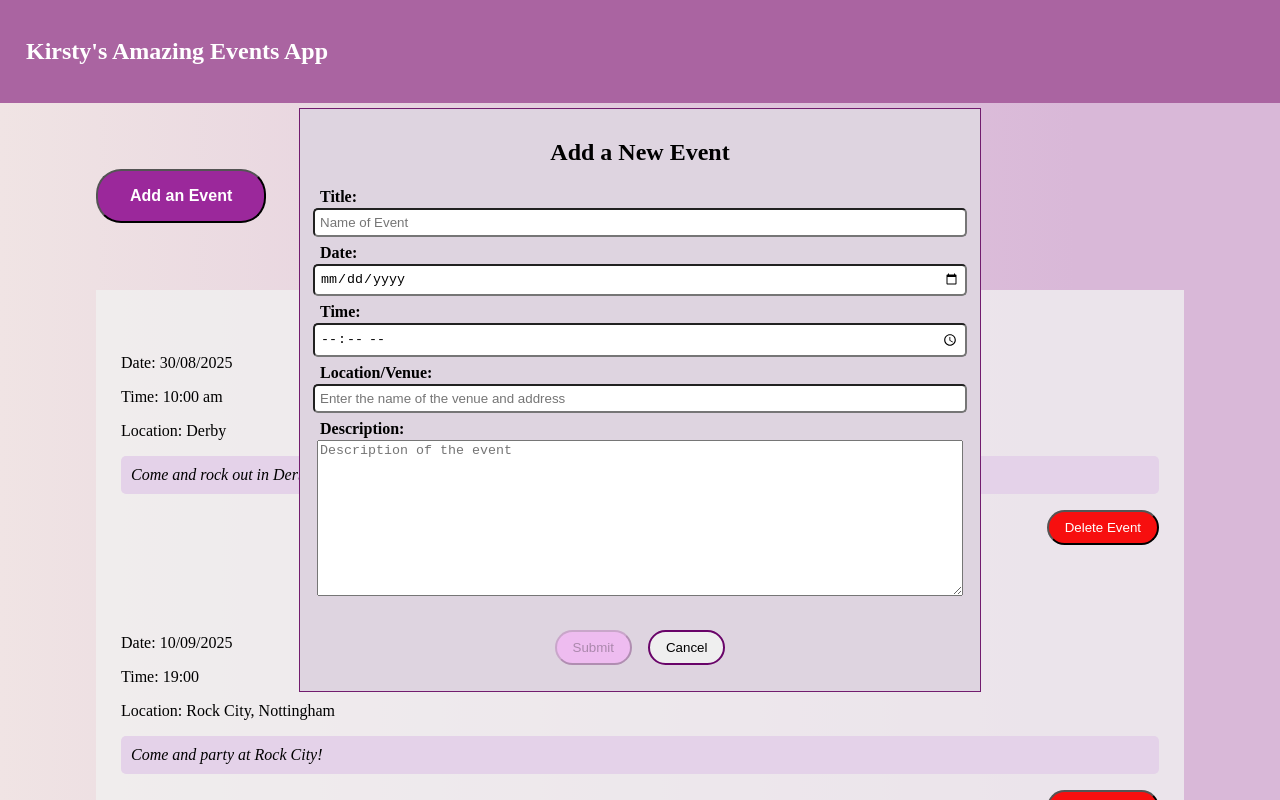
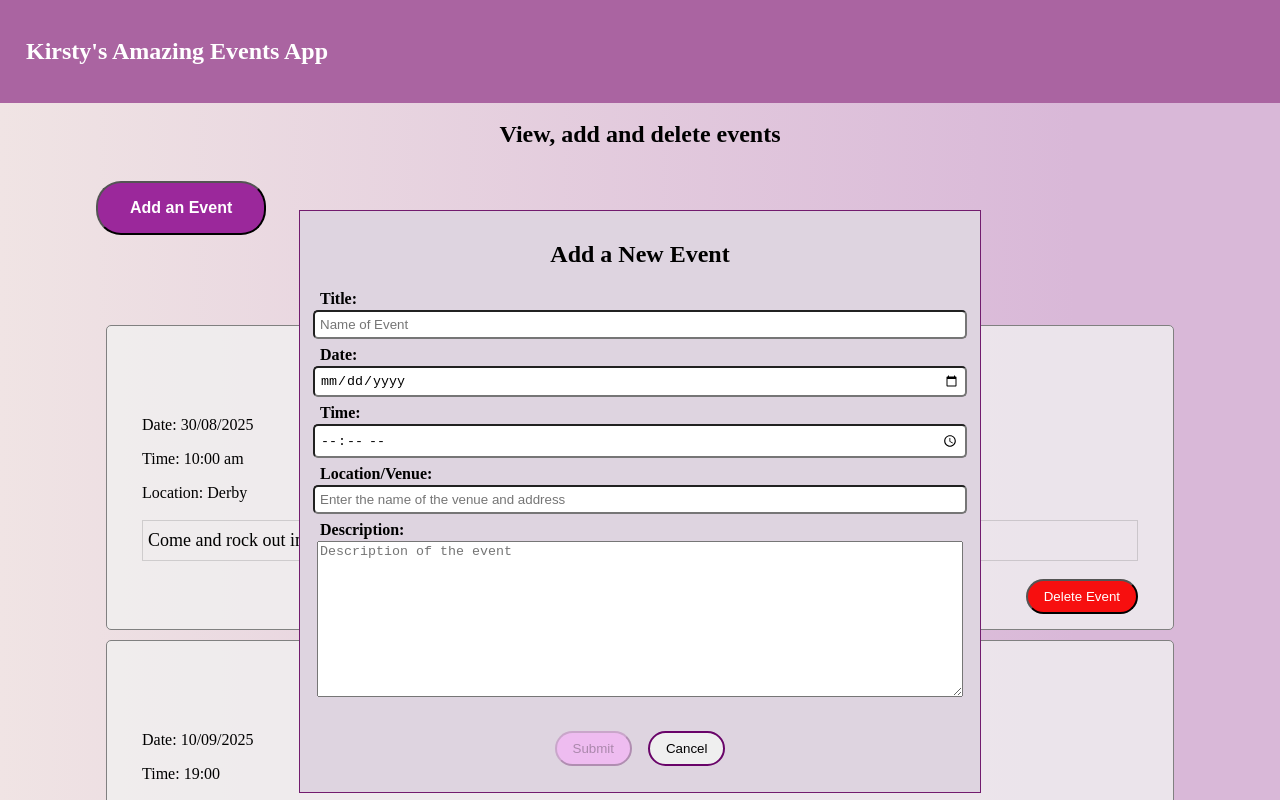
Before and after one commit to swamphobbit22/MAB, an Angular app: page / in a window 1280 px wide. Both pictures are taken after a click on the button "Add an Event". Shown: the top 800 px of the page. Built offline with nearby package versions, Linux system fonts and the light colour scheme.

Commit message:
adjusts fonts

```diff
--- a/src/app/event-list/event-list.component.css
+++ b/src/app/event-list/event-list.component.css
@@ -1,26 +1,31 @@
 .list{
   height: auto;
-  margin: auto;
+  margin: 10px;
   display: flex;
   flex-direction: column;
   padding: 5px 25px;
   background-color: rgba(241, 241, 241, 0.774);
+  border: 1px solid gray;
+  border-radius: 5px;
 }
 
 h2{
+  font-size: xx-large;
   text-align: center;
 }
 
 h3{
+  font-size: x-large;
   text-align: center;
 }
 
 .desc{
-   font-style: italic;
+   /* font-style: italic; */
    flex-wrap: wrap;
-   background-color: rgb(228, 210, 233);
-   padding: 10px;
-   border-radius: 5px;
+   font-size: large;
+   line-height: 1.6;
+   border: 1px solid rgba(128, 128, 128, 0.3);
+   padding: 5px;
 }
 
 hr{
@@ -51,6 +56,10 @@ hr{
   justify-content: right;
 }
 
+.info{
+  padding: 10px;
+}
+
 @media screen and (max-width: 650px) {
   .btn-small{
     display: flex;
--- a/src/app/event-list/event-list.component.html
+++ b/src/app/event-list/event-list.component.html
@@ -17,7 +17,6 @@
       </div>
 
     </div>
-    <hr />
   </div>
 
 </div>
--- a/src/app/home/home.component.css
+++ b/src/app/home/home.component.css
@@ -34,10 +34,11 @@
 
  .modal-popup{
   position: fixed;
-  top: 0;
+  top: 25%;
   left: 0;
   width: 100%;
-  height: 100%;
+  height: auto;
+
   display: flex;
   justify-content: center;
   align-items: center;
--- a/src/app/home/home.component.html
+++ b/src/app/home/home.component.html
@@ -1,10 +1,10 @@
 <section class="home-body">
   <div class="content">
     <div class="left-side">
-      <p style="text-align: center;" class="subtitle">We are cooking with gas. 🎉</p>
+      <h1 style="text-align: center;" class="subtitle">View, add and delete events</h1>
       <br>
     </div>
-    <div class="btn-small" role="" aria-label="">
+    <div class="btn-small"  aria-label="">
       <button
         class="btn"
         (click)="showModal = true"
```
